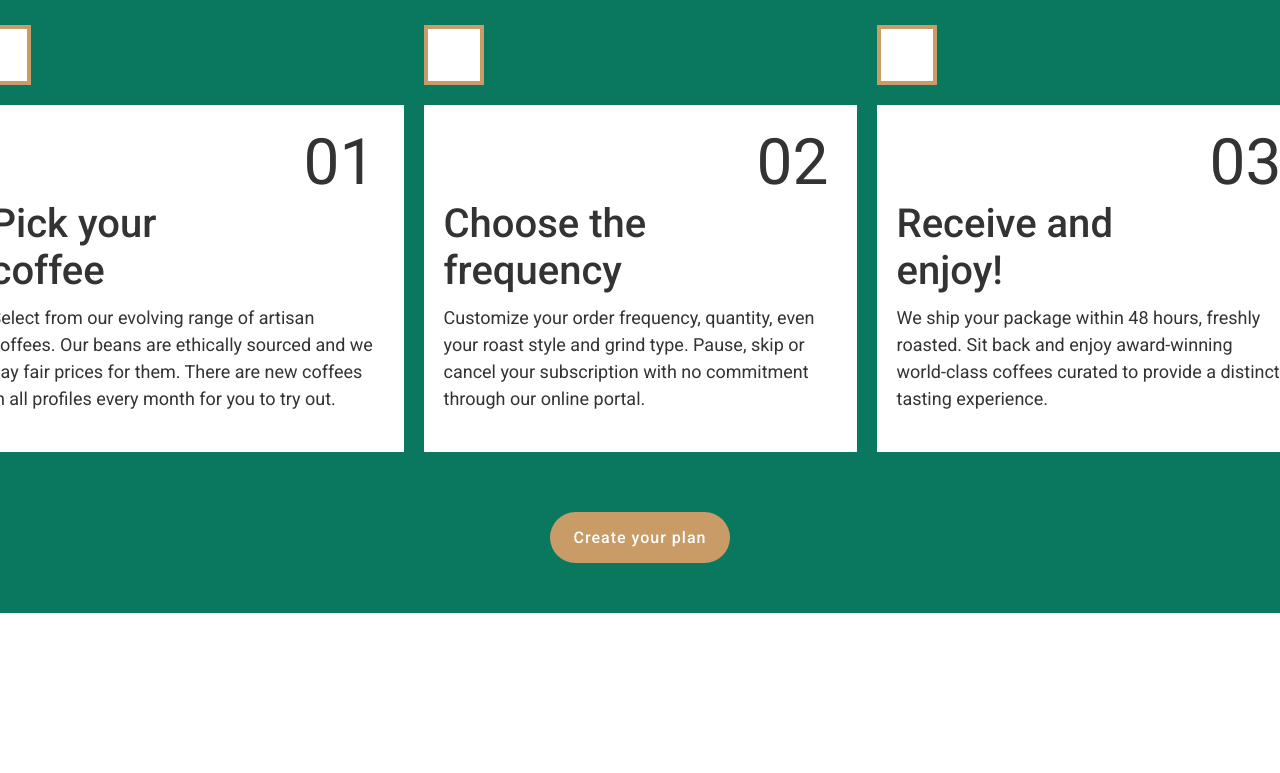
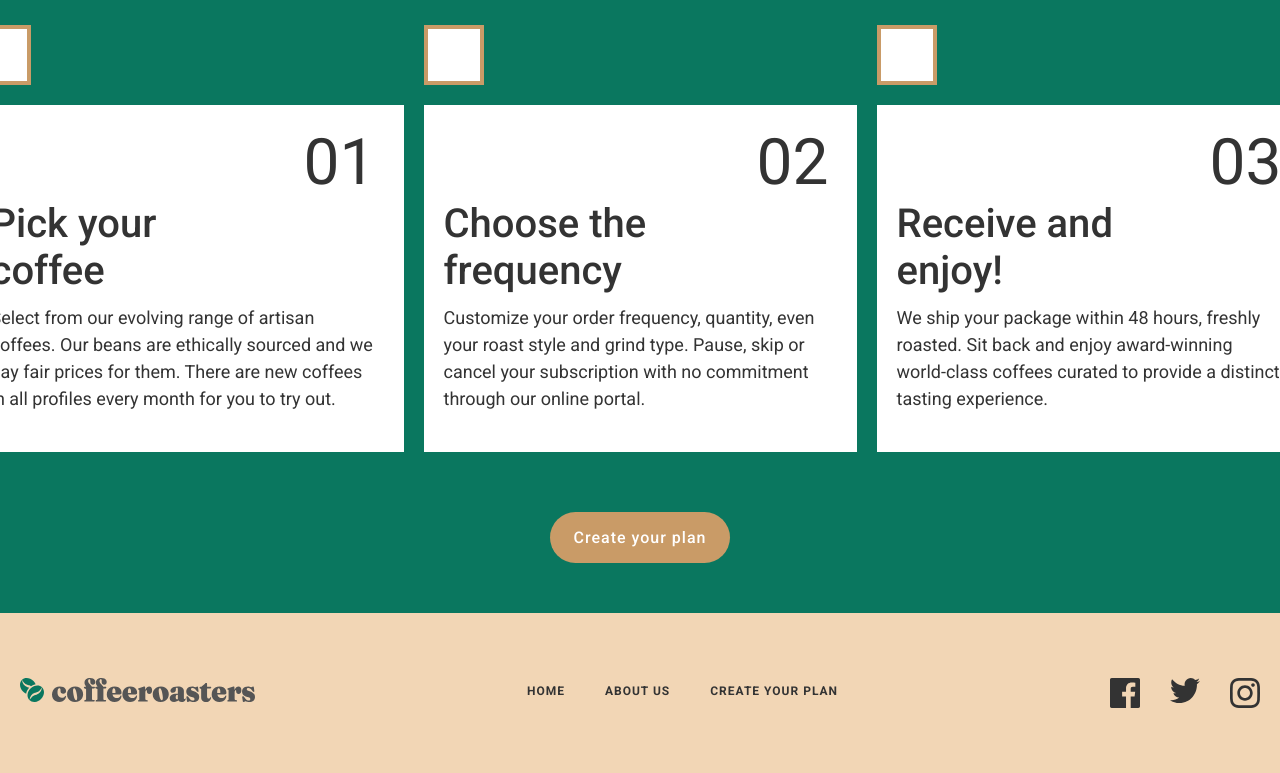
Before and after one commit to Azizbek-Boyhamdamov/CoffeRoaster, a plain HTML site: page index.html in a window 1280 px wide. Shown: the part 3672-4445 px from the top of the page. Before the commit the page ends 4285 px from the top, so only its background shows below. Drawn offline with Linux system fonts and the light colour scheme.

Commit message:
Add footer and focus , hover and active pseudo-classes

```diff
--- a/css/style.css
+++ b/css/style.css
@@ -20,6 +20,11 @@ html{
   box-sizing: inherit;
 }
 
+*:focus{
+  outline: 2px dashed var(--proposal-bg-color);
+  outline-offset: 3px;
+}
+
 body{
   display: flex;
   flex-direction: column;
@@ -37,6 +42,8 @@ img{
   max-width: 100%;
   height: auto;
 }
+
+
 
 a{
   text-decoration: none;
@@ -93,6 +100,7 @@ li{
 }
 
 .header-logo{
+  display: inline-block;
   transition:  opacity 0.4s ease;
 }
 
@@ -125,6 +133,15 @@ li{
   font-size: 12px;
   line-height: 14px;
   letter-spacing: 1px;
+  transition: opacity 0.4s ease;
+}
+
+.sitenav-link:hover{
+  opacity: 0.8;
+}
+
+.sitenav-link:active{
+  opacity: 0.6;
 }
 
 /* MAIN-CONTENT */
@@ -248,8 +265,20 @@ li{
   flex-direction: column;
   align-items: center;
   margin-bottom: 80px;
+  position: relative;
 }
-
+.proposal-info::after{
+  display: inline-block;
+  width: 140px;
+  height: 144px;
+  content: "";
+  background-image: url("../img/slogan-label.png");
+  background-repeat: no-repeat;
+  background-size: contain;
+  position: absolute;
+  left: -5%;
+  bottom: -75%;
+}
 .proposal-heading {
   margin: 0;
   padding-bottom: 10px;
@@ -271,6 +300,7 @@ li{
   display: flex;
   justify-content: space-between;
 }
+
 .cards-content {
   width: 433px;
 }
@@ -418,6 +448,37 @@ li{
   background-color: rgba(201, 155, 103,0.6);
 }
 
+/* FOOTER */
+
+.site-footer {
+  background-color: var(--hero-bg-color);
+}
+.site-footer-content {
+  display: flex;
+  justify-content: space-between;
+  padding-top: 65px;
+  padding-bottom: 65px;
+}
+
+.social-sites {
+  display: flex;
+}
+.social-links {
+  display: inline-block;
+  transition: opacity 0.4s ease;
+}
+.social-links:hover{
+  opacity: 0.8;
+}
+.social-links:active{
+  opacity: 0.6;
+}
+.social-links:not(:last-child){
+  margin-right: 30px;
+}
+.social-icons {
+  display:block;
+}
 
 /* BACKGROUND-IMAGE FOR RETINA SCREENS */
 @media
--- a/index.html
+++ b/index.html
@@ -155,6 +155,26 @@
         </div>
       </div>
     </section>
+
+    <footer class="site-footer">
+      <div class="site-footer-content container">
+        <a href="index.html" class="header-logo">
+          <img src="./img/logo.svg" alt="header-logo-img" class="header-logo-img">
+        </a>
+        <nav class="sitenav">
+          <ul class="site-list">
+            <li class="sitenav-item"><a href="#" class="sitenav-link">HOME</a></li>
+            <li class="sitenav-item"><a href="#" class="sitenav-link">ABOUT US</a></li>
+            <li class="sitenav-item"><a href="#" class="sitenav-link">Create your plan</a></li>
+          </ul>
+        </nav>
+        <div class="social-sites">
+          <a href="#" class="social-links"><img src="./img/facebook.svg" alt="facebook-icon" class="social-icons"></a>
+          <a href="#" class="social-links"><img src="./img/twitter.svg" alt="twitter-icon" class="social-icons"></a>
+          <a href="#" class="social-links"><img src="./img/instagram.svg" alt="instagram-icon" class="social-icons"></a>
+        </div>
+      </div>
+    </footer>
   </main>
 
   <script src="./js/main.js"></script>
```
Also changed, not shown: img/facebook.svg (added), img/instagram.svg (added), img/slogan-label.png (added), img/slogan-label@2x.png (added), img/twitter.svg (added), 1 other file.
